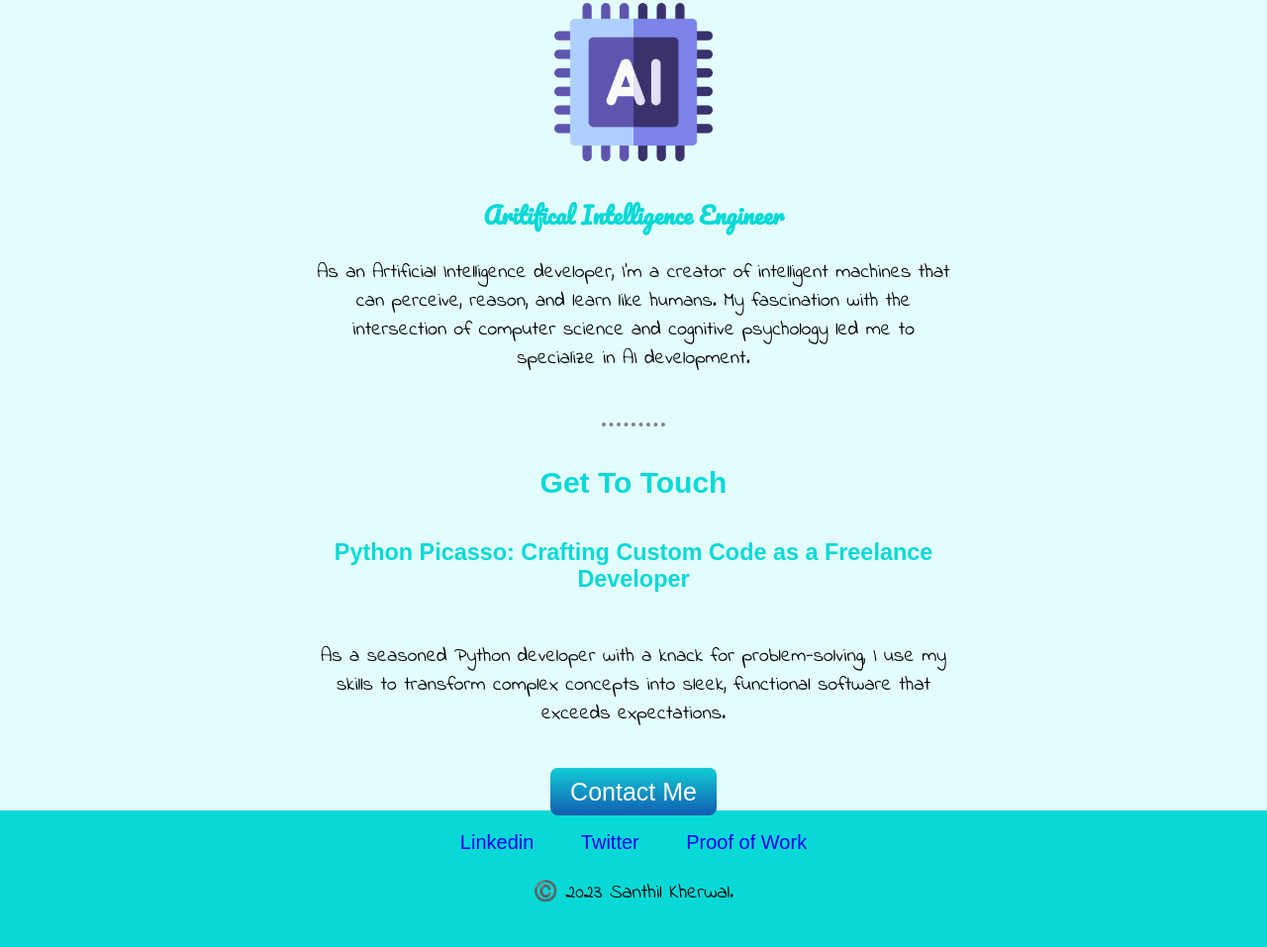
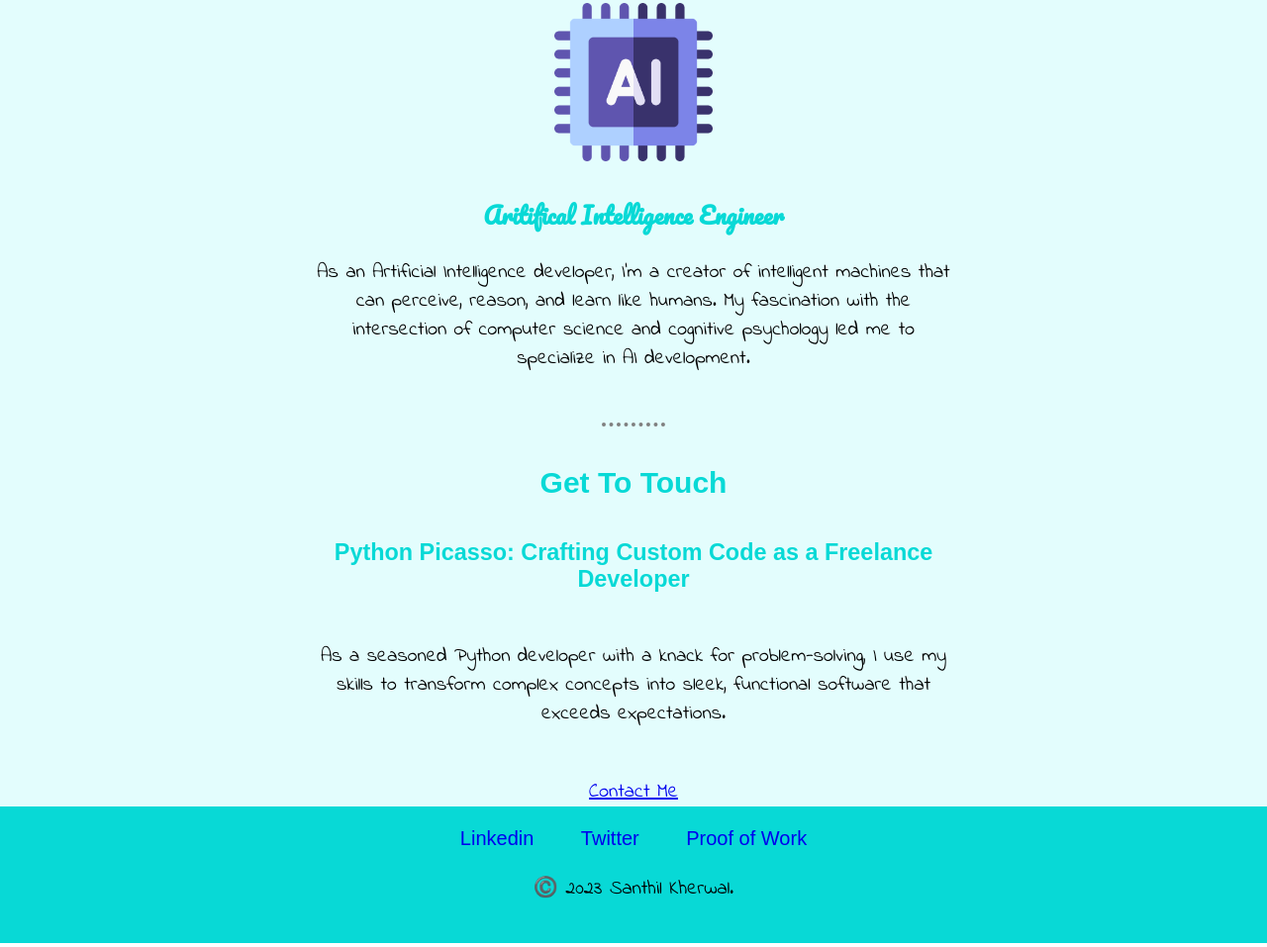
Before and after one commit to santhil-cyber/Personal-Portfolio-Site, a plain HTML site: page index.html in a window 1280 px wide. Shown: the part 1973-2930 px from the top of the page at 99% size. Drawn offline with Linux system fonts and the light colour scheme; a web font is replaced by a local one.

Commit message:
Update styles.css

```diff
--- a/styles.css
+++ b/styles.css
@@ -90,33 +90,3 @@ hr {
   margin: 40px auto 40px auto;
   font-family: 'Montserrat', sans-serif;
 }
-
-.btn {
-  margin-top: 50px;
-  margin-bottom: 50;
-  background: #11cdd4;
-  background-image: -webkit-linear-gradient(top, #11cdd4, #1199);
-  background-image: -moz-linear-gradient(top, #11cdd4, #1199);
-  background-image: -ms-linear-gradient(top, #11cdd4, #1199);
-  background-image: -o-linear-gradient(top, #11cdd4, #1199);
-  background-image: linear-gradient(to bottom, #11cdd4, #1199);
-  -webkit-border-radius: 8;
-  -moz-border-radius: 8;
-  border-radius: 8px;
-  font-family: 'Montserrat', sans-serif;
-  color: #ffffff;
-  font-size: 25px;
-  padding: 10px 20px 10px 20px;
-  text-decoration: none;
-}
-
-
-.btn:hover {
-  background: #32e3c3;
-  background-image: -webkit-linear-gradient(top, #32e3c3, #2b8ac2);
-  background-image: -moz-linear-gradient(top, #32e3c3, #2b8ac2);
-  background-image: -ms-linear-gradient(top, #32e3c3, #2b8ac2);
-  background-image: -o-linear-gradient(top, #32e3c3, #2b8ac2);
-  background-image: linear-gradient(to bottom, #32e3c3, #2b8ac2);
-  text-decoration: none;
-}
```
